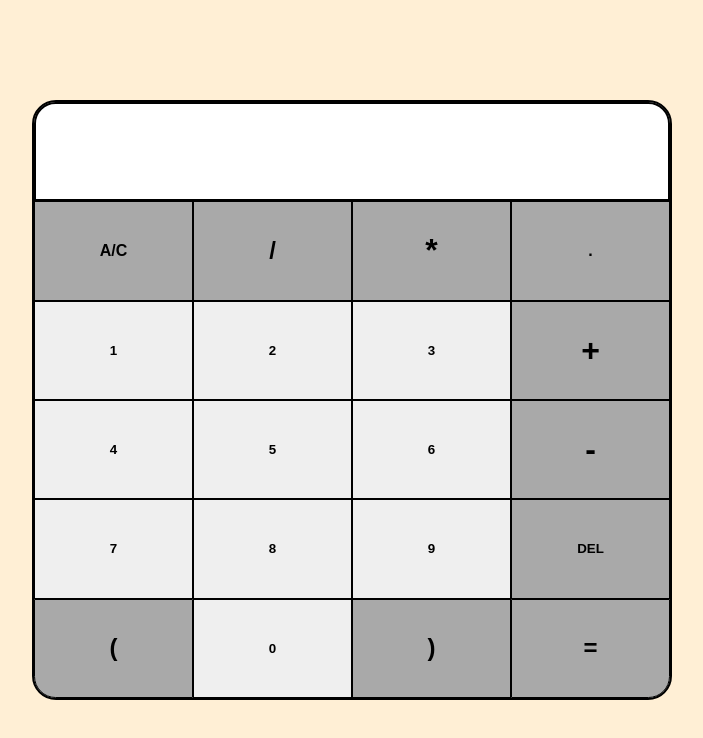
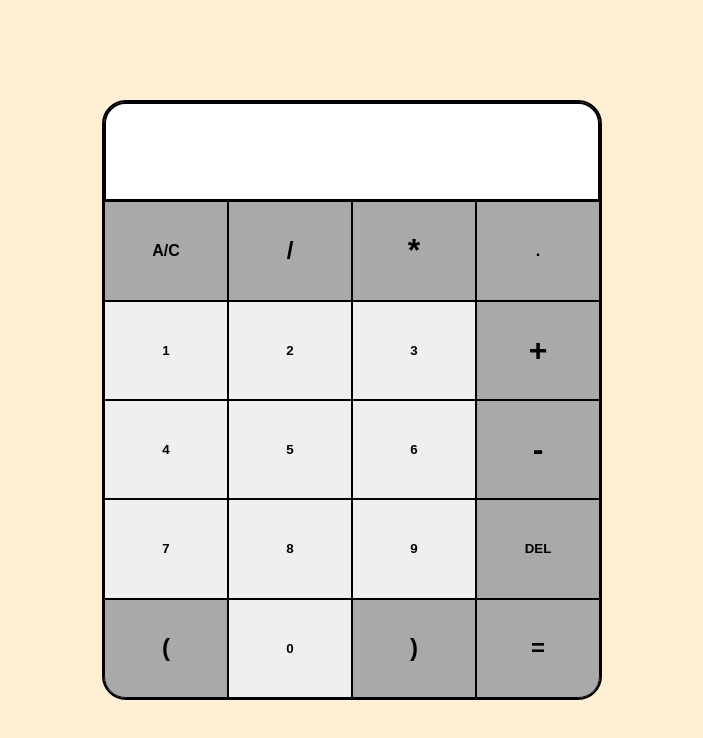
Before and after one commit to SethJKallis/JavaScript-Calculator, a plain HTML site: page Index.html in a window 1280 px wide. Shown: the whole page, without its empty margins (288-991 px from the left). Drawn offline with Linux system fonts and the light colour scheme.

Commit message:
fixed sizing of calculator on larger and smaller screens

```diff
--- a/styles/styles.css
+++ b/styles/styles.css
@@ -19,6 +19,8 @@ main{
 .container {
     background-color: lightgrey;
     width: 50%;
+    max-width: 500px;
+    min-width: 275px;
     height: 75%;
     border: 2px solid #000;
     border-radius: 1.5rem;
```
Also changed, not shown: js/index.js (+3 -7 lines).
